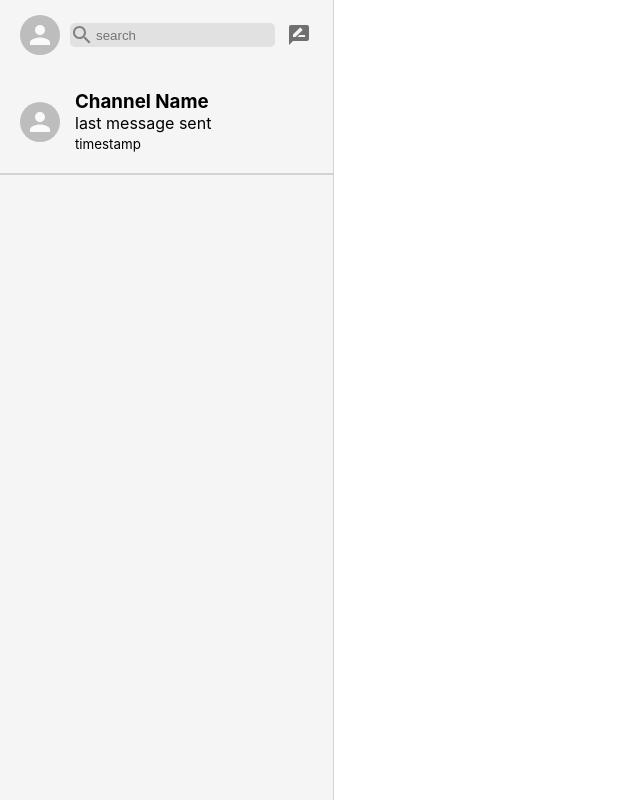
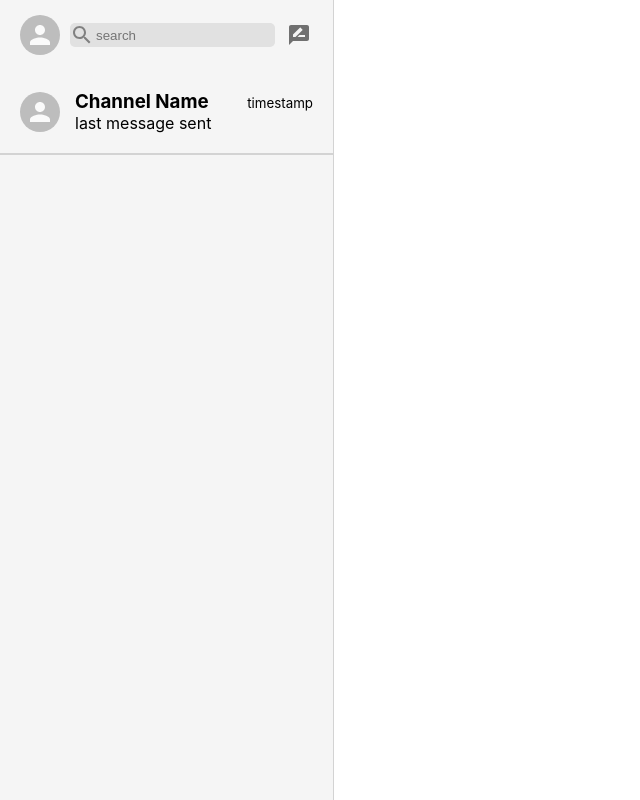
Before and after one commit to Vinoth6194/redux_imessage, a React (Create React App) app: page / in a window 1280 px wide. Shown: the whole page, without its empty margins (0-640 px from the left). Built offline with nearby package versions, Linux system fonts and the light colour scheme.

Commit message:
sidebarChat__into timestamp aligned with positioning in css

```diff
--- a/src/SidebarChat.css
+++ b/src/SidebarChat.css
@@ -15,3 +15,9 @@
   margin-left: 15px;
   position: relative;
 }
+
+.sidebarChat__info > small {
+  position: absolute;
+  top: 5px;
+  right: 0;
+}
```
